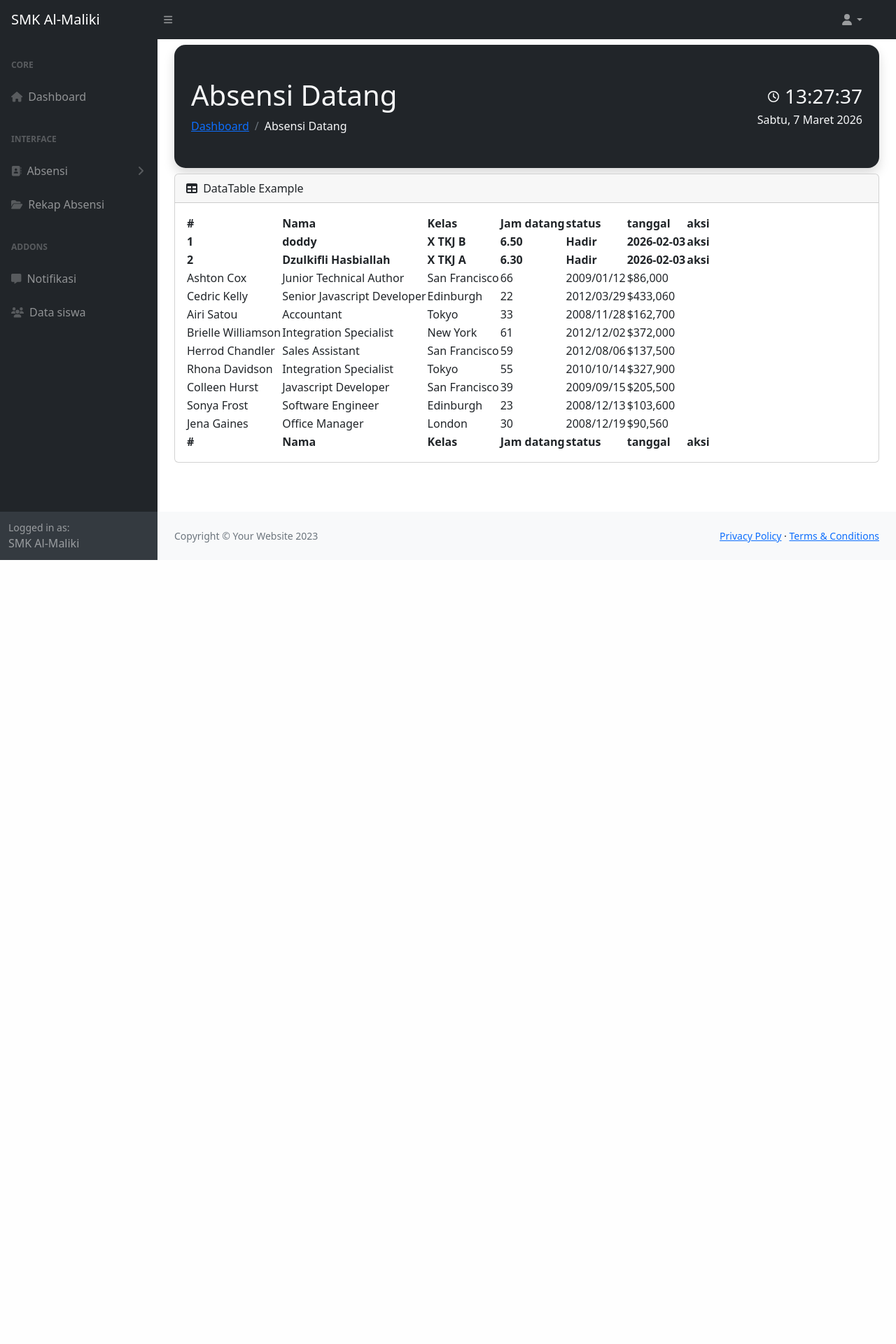
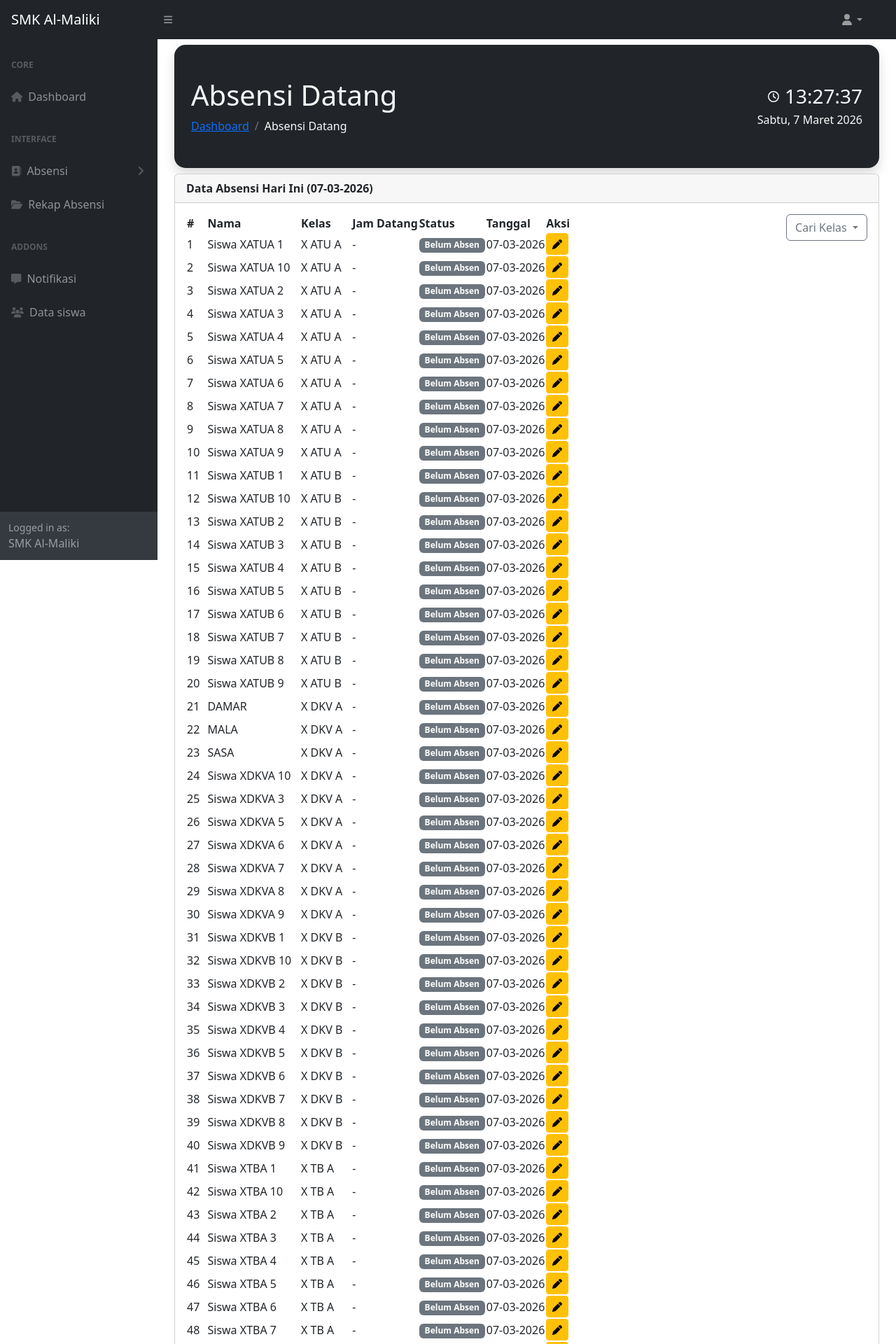
Before and after one commit to dzulkifli99/Sistem-absensi, a PHP site: page /datang.php in a window 1280 px wide. Shown: the top 1920 px of the page at 70% size. Before the commit the page ends 800 px from the top, so only its background shows below. Run offline with PHP 8.4, Linux system fonts and the light colour scheme; a user stored in the database is signed in; data comes from the database, SQL or seed files in the repository; some libraries are stand-ins or nearby versions.

Commit message:
tambah tombol search kelas

```diff
--- a/datang.php
+++ b/datang.php
@@ -1,7 +1,29 @@
 <?php
+// 1. Jalankan session dan proteksi login di baris paling atas
+session_start();
+if (!isset($_SESSION["is_login"])) {
+  header("Location: login.php");
+  exit();
+}
+
+// 2. Sertakan koneksi dan file pendukung
+include "koneksi.php";
+
+// 3. Logika kueri database (pindahkan ke atas agar rapi)
+$tanggal = date('Y-m-d');
+$sql = "SELECT d.NIS, d.nama, d.kelas, a.jam_datang, a.status, a.tanggal
+        FROM data d
+        LEFT JOIN absensi a ON d.NIS = a.NIS AND a.tanggal = '$tanggal'
+        ORDER BY d.kelas, d.nama";
+
+$query = mysqli_query($koneksi, $sql);
+if (!$query) {
+  die(mysqli_error($koneksi));
+}
+
+// 4. Baru panggil header dan sidebar
 include "header.php";
 include "sidebar.php";
-
 ?>
 
 <!DOCTYPE html>
@@ -10,19 +32,11 @@ include "sidebar.php";
 <head>
   <meta charset="utf-8" />
   <meta http-equiv="X-UA-Compatible" content="IE=edge" />
-  <meta
-    name="viewport"
-    content="width=device-width, initial-scale=1, shrink-to-fit=no" />
-  <meta name="description" content="" />
-  <meta name="author" content="" />
+  <meta name="viewport" content="width=device-width, initial-scale=1, shrink-to-fit=no" />
   <title>Dashboard - SMK Al-Maliki</title>
-  <link
-    href="https://cdn.jsdelivr.net/npm/simple-datatables@7.1.2/dist/style.min.css"
-    rel="stylesheet" />
+  <link href="https://cdn.jsdelivr.net/npm/simple-datatables@7.1.2/dist/style.min.css" rel="stylesheet" />
   <link href="css/styles.css" rel="stylesheet" />
-  <script
-    src="https://use.fontawesome.com/releases/v6.3.0/js/all.js"
-    crossorigin="anonymous"></script>
+  <script src="https://use.fontawesome.com/releases/v6.3.0/js/all.js" crossorigin="anonymous"></script>
 </head>
 
 <body class="sb-nav-fixed">
@@ -33,7 +47,7 @@ include "sidebar.php";
           <div>
             <h1 class="mt-4 text-light">Absensi Datang</h1>
             <ol class="breadcrumb mb-4">
-              <li class="breadcrumb-item "><a href="index.html">Dashboard</a></li>
+              <li class="breadcrumb-item"><a href="dashboard.php">Dashboard</a></li>
               <li class="breadcrumb-item active text-light">Absensi Datang</li>
             </ol>
           </div>
@@ -42,20 +56,73 @@ include "sidebar.php";
               <i class="far fa-clock me-2"></i>
               <h3 id="clock" class="mb-0">00:00:00</h3>
             </div>
-            <div id="date" class="text-light fw-medium mt-1 ">Memuat Tanggal...</div>
+            <div id="date" class="text-light fw-medium mt-1">Memuat Tanggal...</div>
           </div>
         </div>
 
+        <div class="card mb-4">
+          <div class="card-header">
+            <strong>Data Absensi Hari Ini (<?= date('d-m-Y'); ?>) </strong>
+          </div>
+          <div class="card-body">
+            <table id="datatablesSimple">
+              <button type="button" class="btn btn-outline-secondary dropdown-toggle float-end " data-bs-toggle="dropdown" aria-expanded="false">
+                Cari Kelas
+              </button>
+              <ul class="dropdown-menu">
+                <li><a class="dropdown-item" href="datang.php">10</a></li>
+                <li><a class="dropdown-item" href="datang.php">11</a></li>
+                <li><a class="dropdown-item" href="datang.php">12</a></li>
 
+              </ul>
+          </div>
+          <thead>
+            <tr>
+              <th>#</th>
+              <th>Nama</th>
+              <th>Kelas</th>
+              <th>Jam Datang</th>
+              <th>Status</th>
+              <th>Tanggal</th>
+              <th>Aksi</th>
+            </tr>
+          </thead>
+          <tbody>
+            <?php
+            $no = 1;
+            while ($row = mysqli_fetch_assoc($query)) {
+              // Logika warna status
+              $status = $row['status'] ?: 'Belum Absen';
+              $bg_color = "secondary";
+              if ($status == 'Hadir') $bg_color = "success";
+              if ($status == 'Terlambat') $bg_color = "warning text-dark";
+              if ($status == 'Alpa') $bg_color = "danger";
+            ?>
+              <tr>
+                <td><?= $no++ ?></td>
+                <td><?= $row['nama'] ?></td>
+                <td><?= $row['kelas'] ?></td>
+                <td><?= $row['jam_datang'] ?: '-' ?></td>
+                <td><span class="badge bg-<?= $bg_color ?>"><?= $status ?></span></td>
+                <td><?= date('d-m-Y', strtotime($tanggal)) ?></td>
+                <td>
+                  <a href="form.php?id=<?= $row['NIS']; ?>" class="btn btn-warning btn-sm">
+                    <i class="fa-solid fa-pen"></i>
+                  </a>
+                </td>
+              </tr>
+            <?php } ?>
+          </tbody>
+          </table>
+        </div>
+      </div>
+  </div>
+  </main>
+  </div>
 
-
-
-        <!-- jam Digital -->
   <script>
     function updateDateTime() {
       const now = new Date();
-
-            // 1. Logika Jam Digital
       const time = now.toLocaleTimeString('id-ID', {
         hour12: false,
         hour: '2-digit',
@@ -64,173 +131,21 @@ include "sidebar.php";
       });
       document.getElementById("clock").innerHTML = time.replace(/\./g, ':');
 
-            // 2. Logika Tanggal Indonesia
       const options = {
         weekday: 'long',
         year: 'numeric',
         month: 'long',
         day: 'numeric'
       };
-            const dateString = now.toLocaleDateString('id-ID', options);
-            document.getElementById("date").innerHTML = dateString;
+      document.getElementById("date").innerHTML = now.toLocaleDateString('id-ID', options);
     }
-
-          // Jalankan setiap detik
     setInterval(updateDateTime, 1000);
     updateDateTime();
   </script>
 
-        <div class="card mb-4">
-          <div class="card-header">
-            <i class="fas fa-table me-1"></i>
-            DataTable Example
-          </div>
-          <div class="card-body">
-            <table id="datatablesSimple">
-              <thead>
-                <tr>
-                  <th>#</th>
-
-                  <th>Nama</th>
-                  <th>Kelas</th>
-                  <th>Jam datang</th>
-                  <th>status</th>
-                  <th>tanggal</th>
-                  <th>aksi</th>
-                </tr>
-              </thead>
-              <tfoot>
-                <th>#</th>
-                <th>Nama</th>
-                <th>Kelas</th>
-                <th>Jam datang</th>
-                <th>status</th>
-                <th>tanggal</th>
-                <th>aksi</th>
-                </tr>
-              </tfoot>
-              <tbody>
-                <tr>
-                  <th>1</th>
-                  <th>doddy</th>
-                  <th>X TKJ B</th>
-                  <th>6.50</th>
-                  <th>Hadir</th>
-                  <th>2026-02-03</th>
-                  <th>aksi</th>
-                </tr>
-                <th>2</th>
-                <th>Dzulkifli Hasbiallah</th>
-                <th>X TKJ A</th>
-                <th>6.30</th>
-                <th>Hadir</th>
-                <th>2026-02-03</th>
-                <th>aksi</th>
-                <tr>
-                  <td>Ashton Cox</td>
-                  <td>Junior Technical Author</td>
-                  <td>San Francisco</td>
-                  <td>66</td>
-                  <td>2009/01/12</td>
-                  <td>$86,000</td>
-                </tr>
-                <tr>
-                  <td>Cedric Kelly</td>
-                  <td>Senior Javascript Developer</td>
-                  <td>Edinburgh</td>
-                  <td>22</td>
-                  <td>2012/03/29</td>
-                  <td>$433,060</td>
-                </tr>
-                <tr>
-                  <td>Airi Satou</td>
-                  <td>Accountant</td>
-                  <td>Tokyo</td>
-                  <td>33</td>
-                  <td>2008/11/28</td>
-                  <td>$162,700</td>
-                </tr>
-                <tr>
-                  <td>Brielle Williamson</td>
-                  <td>Integration Specialist</td>
-                  <td>New York</td>
-                  <td>61</td>
-                  <td>2012/12/02</td>
-                  <td>$372,000</td>
-                </tr>
-                <tr>
-                  <td>Herrod Chandler</td>
-                  <td>Sales Assistant</td>
-                  <td>San Francisco</td>
-                  <td>59</td>
-                  <td>2012/08/06</td>
-                  <td>$137,500</td>
-                </tr>
-                <tr>
-                  <td>Rhona Davidson</td>
-                  <td>Integration Specialist</td>
-                  <td>Tokyo</td>
-                  <td>55</td>
-                  <td>2010/10/14</td>
-                  <td>$327,900</td>
-                </tr>
-                <tr>
-                  <td>Colleen Hurst</td>
-                  <td>Javascript Developer</td>
-                  <td>San Francisco</td>
-                  <td>39</td>
-                  <td>2009/09/15</td>
-                  <td>$205,500</td>
-                </tr>
-                <tr>
-                  <td>Sonya Frost</td>
-                  <td>Software Engineer</td>
-                  <td>Edinburgh</td>
-                  <td>23</td>
-                  <td>2008/12/13</td>
-                  <td>$103,600</td>
-                </tr>
-                <tr>
-                  <td>Jena Gaines</td>
-                  <td>Office Manager</td>
-                  <td>London</td>
-                  <td>30</td>
-                  <td>2008/12/19</td>
-                  <td>$90,560</td>
-                </tr>
-              </tbody>
-            </table>
-          </div>
-        </div>
-      </div>
-    </main>
-    <footer class="py-4 bg-light mt-auto">
-      <div class="container-fluid px-4">
-        <div
-          class="d-flex align-items-center justify-content-between small">
-          <div class="text-muted">Copyright &copy; Your Website 2023</div>
-          <div>
-            <a href="#">Privacy Policy</a>
-            &middot;
-            <a href="#">Terms &amp; Conditions</a>
-          </div>
-        </div>
-      </div>
-    </footer>
-  </div>
-  </div>
-  <script
-    src="https://cdn.jsdelivr.net/npm/bootstrap@5.2.3/dist/js/bootstrap.bundle.min.js"
-    crossorigin="anonymous"></script>
+  <script src="https://cdn.jsdelivr.net/npm/bootstrap@5.2.3/dist/js/bootstrap.bundle.min.js" crossorigin="anonymous"></script>
   <script src="js/scripts.js"></script>
-  <script
-    src="https://cdnjs.cloudflare.com/ajax/libs/Chart.js/2.8.0/Chart.min.js"
-    crossorigin="anonymous"></script>
-  <script src="assets/demo/chart-area-demo.js"></script>
-  <script src="assets/demo/chart-bar-demo.js"></script>
-  <script
-    src="https://cdn.jsdelivr.net/npm/simple-datatables@7.1.2/dist/umd/simple-datatables.min.js"
-    crossorigin="anonymous"></script>
+  <script src="https://cdn.jsdelivr.net/npm/simple-datatables@7.1.2/dist/umd/simple-datatables.min.js" crossorigin="anonymous"></script>
   <script src="js/datatables-simple-demo.js"></script>
 </body>
 
--- a/index.php
+++ b/index.php
@@ -1,4 +1,8 @@
 <?php
+session_start();
+if (isset($_SESSION["is_login"])) {
+    header("location:dashboard.php");
+}
 include "koneksi.php";
 include "header.php";
 // include "sidebar.php";
```
Also changed, not shown: ZKLibrary-master/filter.kls.php (added, +35 -0 lines), dashboard.php (+17 -9 lines), data_siswa.php (+9 -0 lines). Lines whose indentation alone changed are shown as unchanged.
